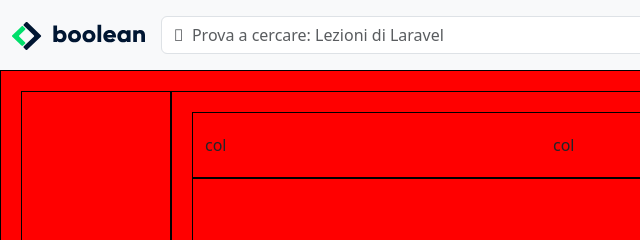
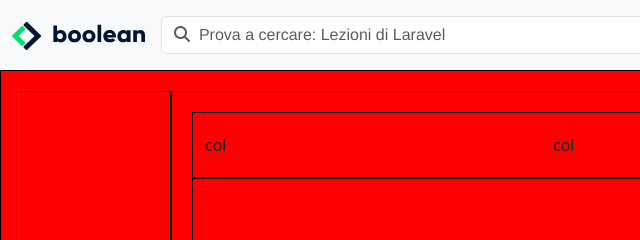
Before and after one commit to ArrobbioUmberto/html-css-bootstrap-dashboard, a plain HTML site: page index.html in a window 1280 px wide. Shown: the top 240 px of the page, 0-640 px from the left. Drawn offline with nearby package versions, Linux system fonts and the light colour scheme.

Commit message:
STYLE css added for search icon

```diff
--- a/css/style.css
+++ b/css/style.css
@@ -35,11 +35,13 @@ aside{
 }
 
 /* HEADER SECTION  */
-
 header i{
     font-size: 15px;
     color: #5b5858;
 }
+.fontAwesome {
+    font-family: 'Helvetica', FontAwesome, sans-serif;
+  }
 .mc-navbar-height{
     height: 100%;
 }
```
